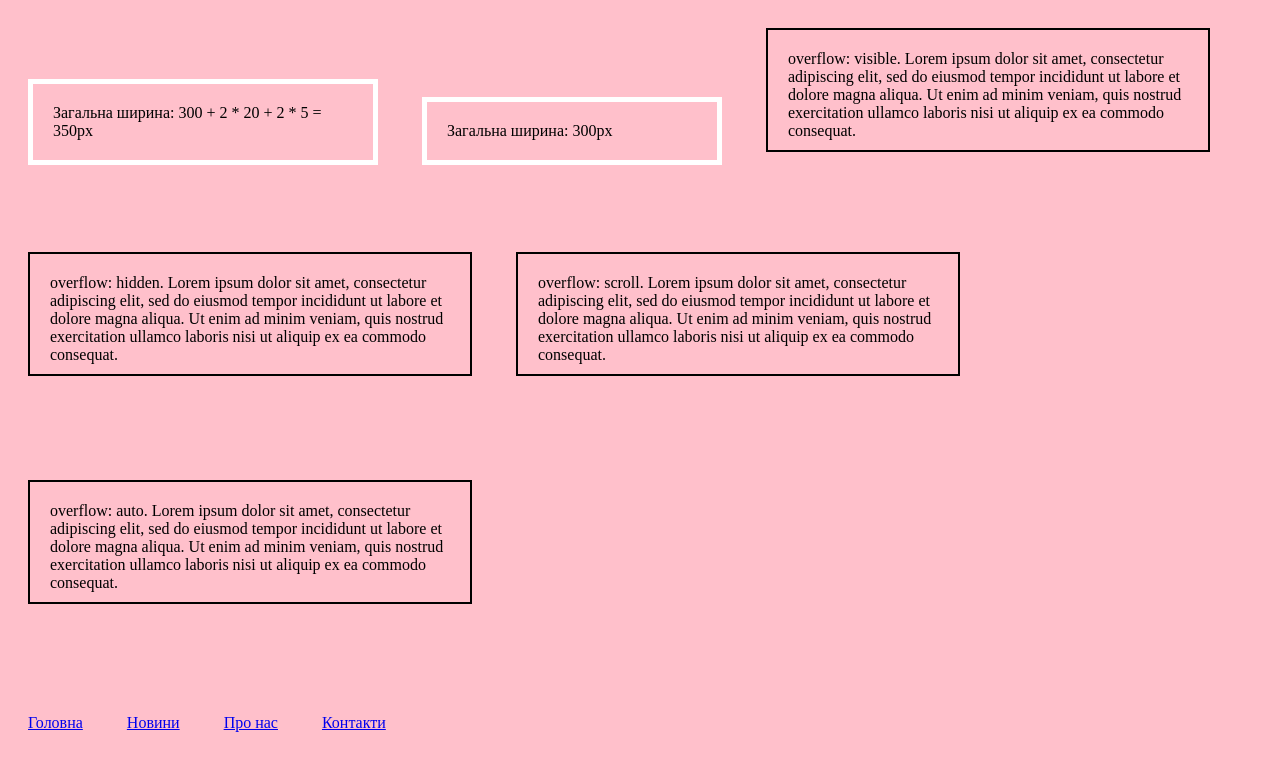
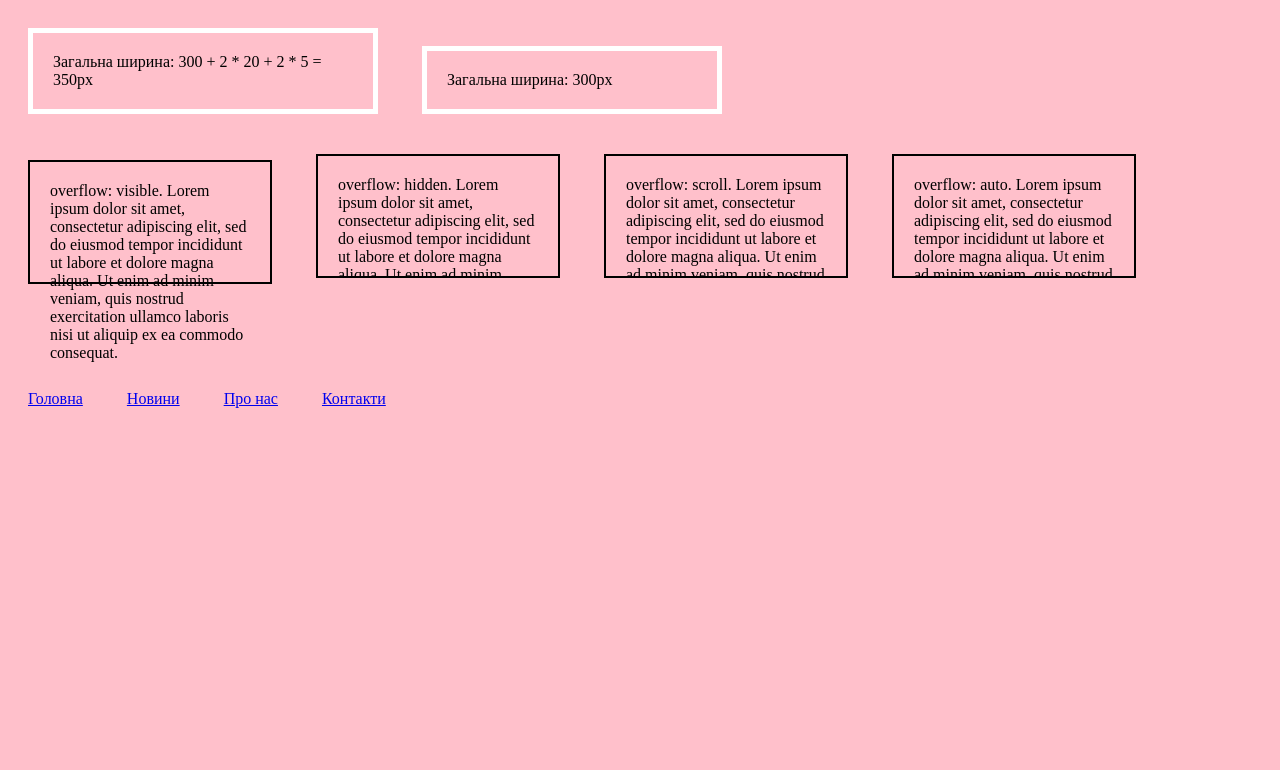
Before and after one commit to PavlovaSofiiaV/web-technologies, a plain HTML site: page laba5/lab5_5.html in a window 1280 px wide. Drawn offline with Linux system fonts and the light colour scheme.

Commit message:
feat: complete task 5 layout for lab 5

```diff
--- a/laba5/style5.css
+++ b/laba5/style5.css
@@ -17,11 +17,11 @@ div:nth-of-type(1){
 div:nth-of-type(2){
     box-sizing: border-box;
 }
-
 div:nth-of-type(n+3){
+    display: inline-block;
+    width: 200px;
     max-height: 80px;
     border: 2px solid;
-    width: 400px;
     margin-bottom: 80px;
 
 }
```
Also changed, not shown: laba5/lab5_5.html (+1 -0 lines).
